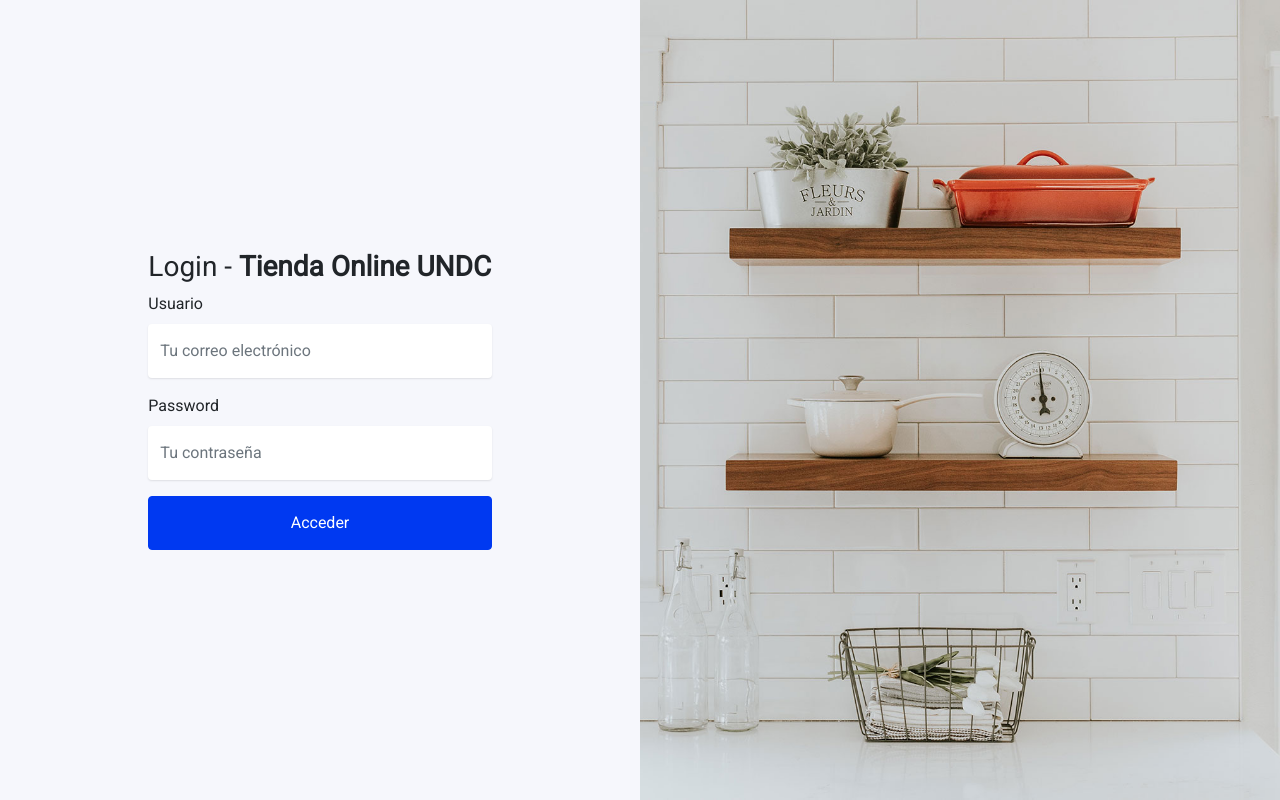
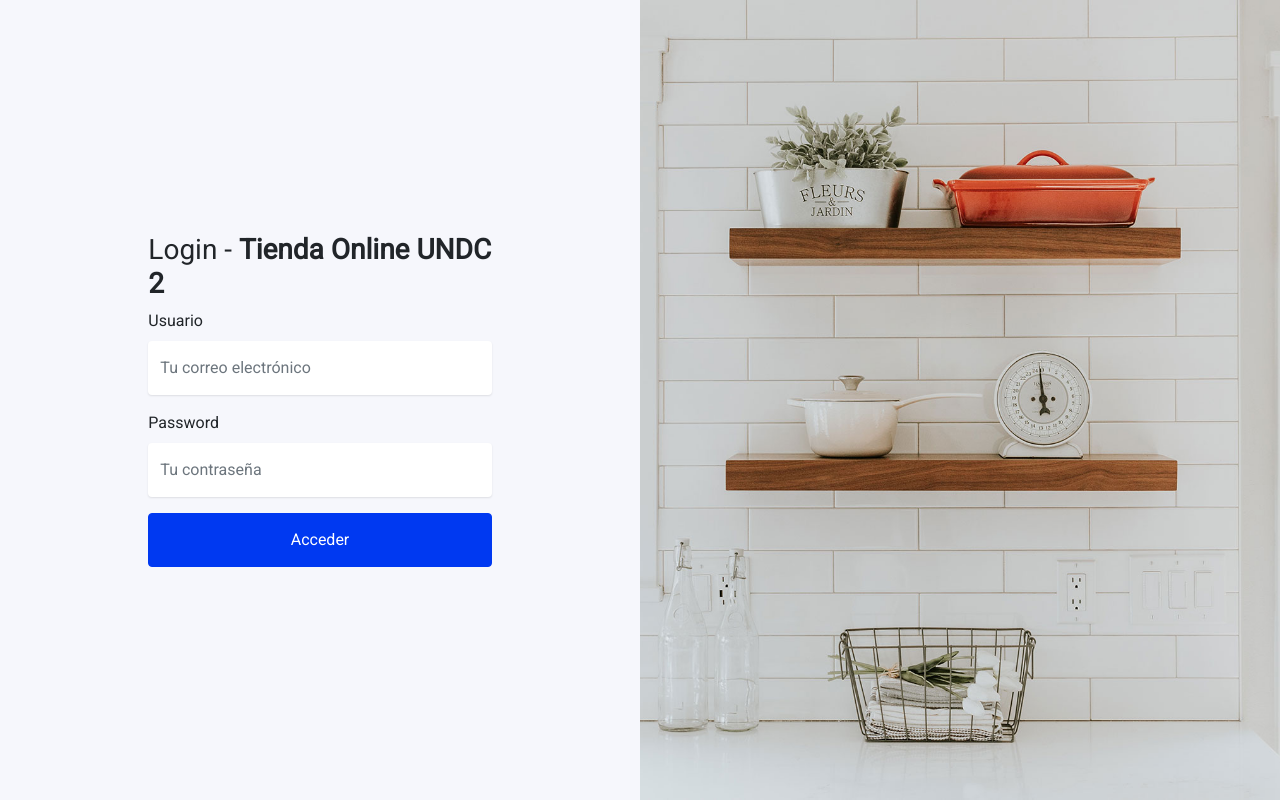
Before and after one commit to criptom-developer/Tienda-saas, a PHP site: page /login.php in a window 1280 px wide. Run offline with PHP 8.4, Linux system fonts and the light colour scheme.

Commit message:
quinto cambio

```diff
--- a/login.php
+++ b/login.php
@@ -28,7 +28,7 @@
       <div class="container">
         <div class="row align-items-center justify-content-center">
           <div class="col-md-7">
-            <h3>Login - <strong>Tienda Online UNDC</strong></h3>
+            <h3>Login - <strong>Tienda Online UNDC 2</strong></h3>
             <!-- <p class="mb-4">Lorem ipsum dolor sit amet elit. Sapiente sit aut eos consectetur adipisicing.</p> -->
             <form action="validar.php" method="post">
               <div class="form-group first">
```
